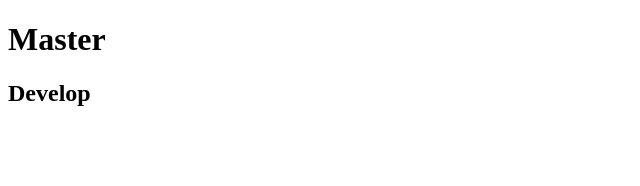
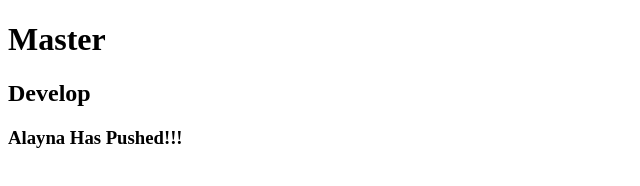
Before and after one commit to AlaynaCarlin/BlueServer, a plain HTML site: page index.html in a window 1280 px wide. Shown: the whole page, without its empty margins (0-640 px from the left). Drawn offline with Linux system fonts and the light colour scheme.

Commit message:
created personal branch Alayna

```diff
--- a/index.html
+++ b/index.html
@@ -9,6 +9,7 @@
 <body>
     <h1>Master</h1>
     <h2>Develop</h2>
+    <h3>Alayna Has Pushed!!!</h3>
 
 </body>
 </html>
```
